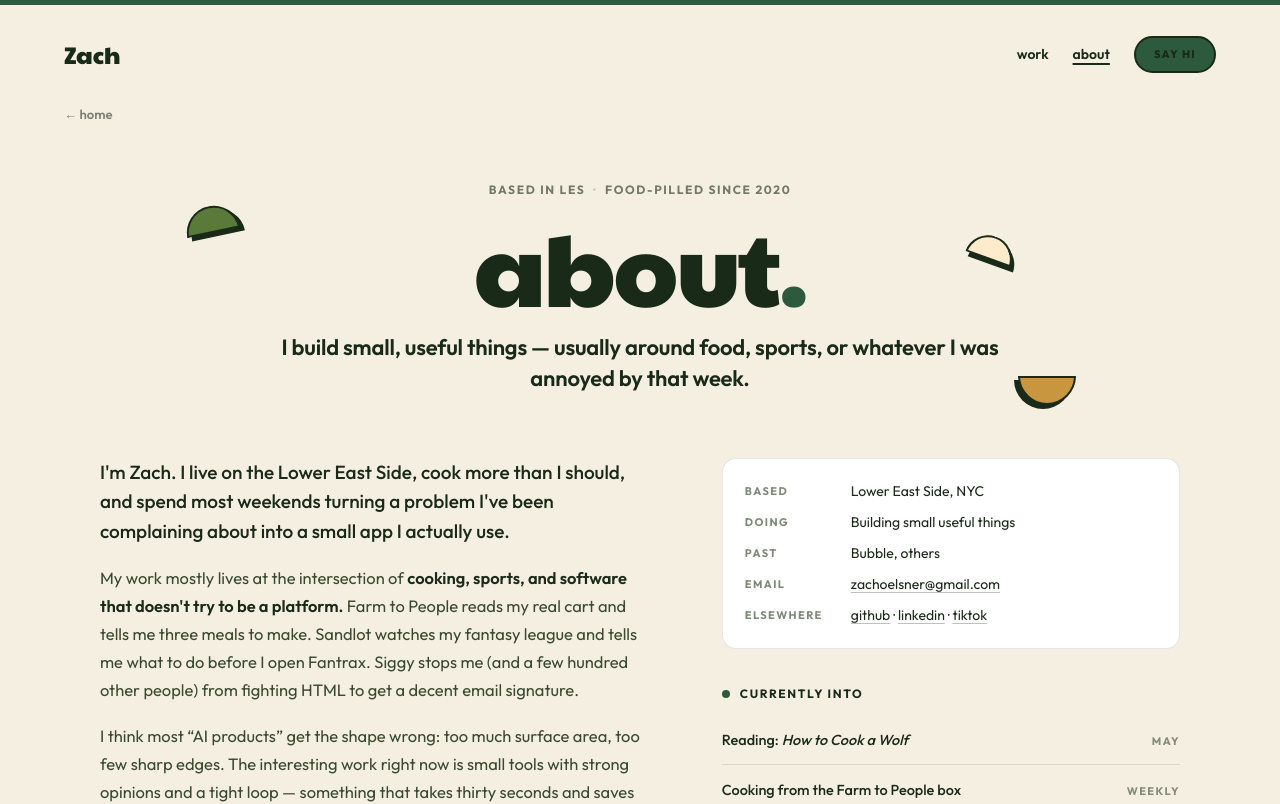
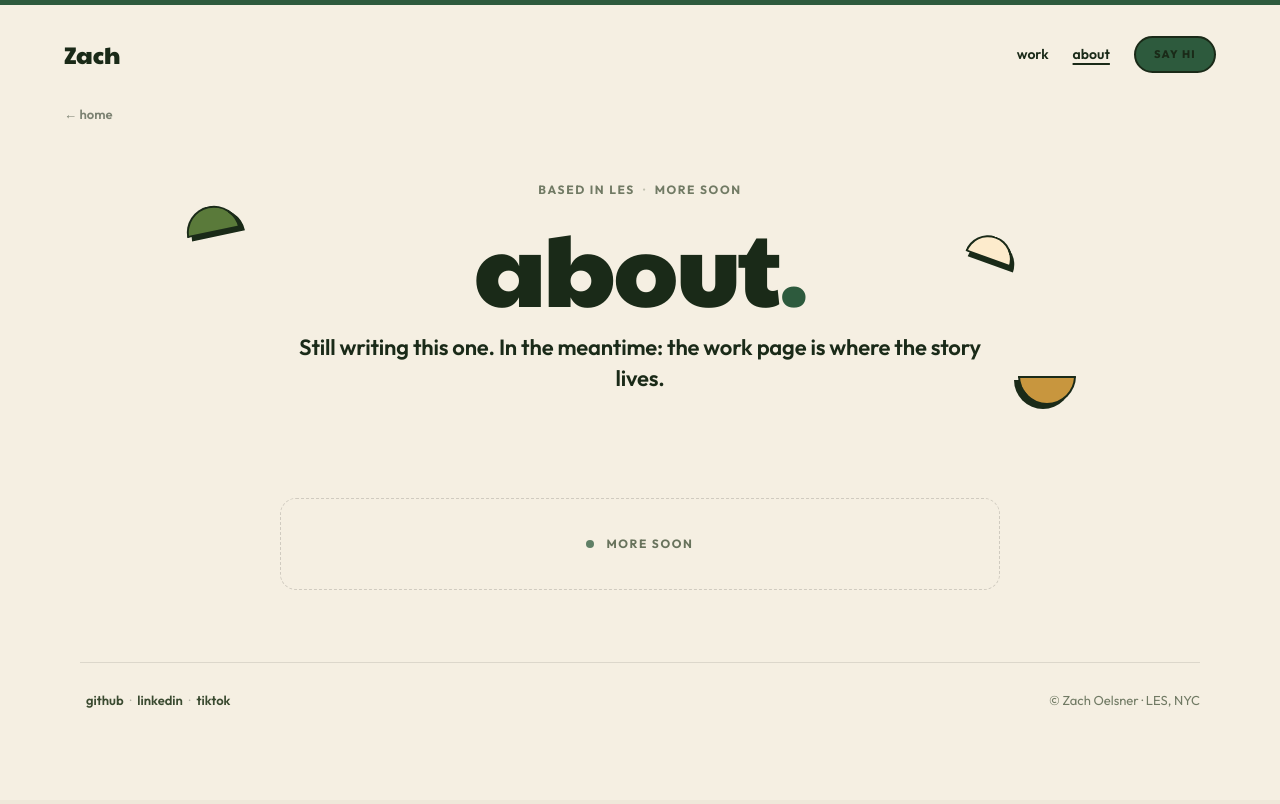
Before and after one commit to zoelsner/personal-site, a Next.js app: page /about in a window 1280 px wide. Shown: the top 804 px of the page. Built offline with nearby package versions, Linux system fonts and the light colour scheme.

Commit message:
/about: stub with "more soon" placeholder (#4)
Removes fabricated bio prose, quick-facts sidebar, and currently-into list. Replaces with hero + dashed "more soon" card.

```diff
--- a/app/about/page.module.css
+++ b/app/about/page.module.css
@@ -1,121 +1,28 @@
-.body {
+.placeholder {
   position: relative;
   z-index: 2;
-  max-width: 1080px;
-  margin: 8px auto 0;
-  display: grid;
-  grid-template-columns: 1.2fr 1fr;
-  gap: 72px;
-  align-items: start;
+  display: flex;
+  align-items: center;
+  justify-content: center;
+  gap: 12px;
+  max-width: 720px;
+  margin: 48px auto 0;
+  padding: 36px 24px;
+  border: 1.5px dashed rgba(0, 0, 0, 0.2);
+  border-radius: 16px;
+  font-family: var(--font-outfit), sans-serif;
+  font-weight: 700;
+  font-size: 12px;
+  letter-spacing: 1.6px;
+  text-transform: uppercase;
+  color: #3a4a30;
+  opacity: 0.75;
   width: 100%;
 }
 
-.prose {
-  font-size: 16.5px;
-  line-height: 1.7;
-  color: #3a4a30;
+.placeholderDot {
+  width: 8px;
+  height: 8px;
+  border-radius: 50%;
+  background: var(--accent, #2d5a3d);
 }
-
-.prose p {
-  margin: 0 0 18px;
-}
-
-.prose b {
-  font-weight: 600;
-  color: #1a2a18;
-}
-
-.lede {
-  font-family: var(--font-outfit), sans-serif;
-  font-weight: 500;
-  font-size: 19px;
-  line-height: 1.55;
-  color: #1a2a18;
-  margin-bottom: 22px;
-}
-
-.aside {
-  display: flex;
-  flex-direction: column;
-  gap: 36px;
-}
-
-.quick {
-  background: #fff;
-  border: 1.5px solid rgba(0, 0, 0, 0.1);
-  border-radius: 14px;
-  padding: 22px;
-}
-
-.quick dl {
-  margin: 0;
-  display: grid;
-  grid-template-columns: 92px 1fr;
-  row-gap: 10px;
-  column-gap: 14px;
-  font-size: 14px;
-}
-
-.quick dt {
-  font-family: var(--font-outfit), sans-serif;
-  font-weight: 700;
-  font-size: 11px;
-  letter-spacing: 1.4px;
-  text-transform: uppercase;
-  color: #3a4a30;
-  opacity: 0.65;
-  align-self: center;
-}
-
-.quick dd {
-  margin: 0;
-  color: #1a2a18;
-}
-
-.quick dd a {
-  color: inherit;
-  text-decoration: underline;
-  text-underline-offset: 3px;
-  text-decoration-thickness: 1px;
-  text-decoration-color: rgba(0, 0, 0, 0.25);
-}
-
-.quick dd a:hover {
-  text-decoration-color: #1a2a18;
-}
-
-.bits .bit {
-  padding: 14px 0;
-  border-top: 1px solid rgba(0, 0, 0, 0.1);
-  display: grid;
-  grid-template-columns: 1fr auto;
-  gap: 12px;
-  align-items: baseline;
-}
-
-.bits .bit:first-of-type {
-  border-top: none;
-  padding-top: 4px;
-}
-
-.bits .what {
-  font-size: 14.5px;
-  color: #1a2a18;
-  font-weight: 500;
-}
-
-.bits .when {
-  font-size: 11px;
-  font-weight: 700;
-  letter-spacing: 1.4px;
-  text-transform: uppercase;
-  color: #3a4a30;
-  opacity: 0.6;
-}
-
-@media (max-width: 880px) {
-  .body {
-    grid-template-columns: 1fr;
-    gap: 48px;
-  }
-}
--- a/app/about/page.tsx
+++ b/app/about/page.tsx
@@ -7,27 +7,16 @@ import styles from "./page.module.css"
 
 export const metadata: Metadata = {
   title: "About",
-  description:
-    "Software about food and daily frictions. Based in the Lower East Side.",
+  description: "About Zach Oelsner — more soon.",
   openGraph: {
     title: "About · Zach Oelsner",
-    description:
-      "Software about food and daily frictions. Based in the Lower East Side.",
+    description: "About Zach Oelsner — more soon.",
   },
   twitter: {
     title: "About · Zach Oelsner",
-    description:
-      "Software about food and daily frictions. Based in the Lower East Side.",
+    description: "About Zach Oelsner — more soon.",
   },
 }
-
-const bits = [
-  { what: <>Reading: <em>How to Cook a Wolf</em></>, when: "May" },
-  { what: "Cooking from the Farm to People box", when: "Weekly" },
-  { what: "Yankees season + my fantasy team", when: "Daily" },
-  { what: "Long walks across the bridges", when: "Always" },
-  { what: "Espresso, badly pulled", when: "Mornings" },
-]
 
 export default function AboutPage() {
   const stageStyle = {
@@ -97,108 +86,26 @@ export default function AboutPage() {
           <div className={shell.kicker}>
             <span>based in LES</span>
             <span className={shell.sep}>·</span>
-            <span>food-pilled since 2020</span>
+            <span>more soon</span>
           </div>
           <h1 className={shell.title}>
             about<span className={shell.dot}>.</span>
           </h1>
           <p className={shell.subtitle}>
-            I build small, useful things — usually around food, sports, or
-            whatever I was annoyed by that week.
+            Still writing this one. In the meantime: the{" "}
+            <Link
+              href="/work"
+              style={{ color: "inherit", textDecorationThickness: 2 }}
+            >
+              work
+            </Link>{" "}
+            page is where the story lives.
           </p>
         </section>
 
-        <section className={styles.body}>
-          <div className={styles.prose}>
-            <p className={styles.lede}>
-              I&apos;m Zach. I live on the Lower East Side, cook more than I
-              should, and spend most weekends turning a problem I&apos;ve
-              been complaining about into a small app I actually use.
-            </p>
-            <p>
-              My work mostly lives at the intersection of{" "}
-              <b>cooking, sports, and software that doesn&apos;t try to be a
-              platform.</b>{" "}
-              Farm to People reads my real cart and tells me three meals to
-              make. Sandlot watches my fantasy league and tells me what to
-              do before I open Fantrax. Siggy stops me (and a few hundred
-              other people) from fighting HTML to get a decent email
-              signature.
-            </p>
-            <p>
-              I think most &ldquo;AI products&rdquo; get the shape wrong:
-              too much surface area, too few sharp edges. The interesting
-              work right now is small tools with strong opinions and a
-              tight loop — something that takes thirty seconds and saves
-              you an hour. That&apos;s what I try to build.
-            </p>
-            <p>
-              Before this I was at <b>Bubble</b>, and before that a few
-              other places that taught me how to ship. If you&apos;ve got a
-              half-baked idea that smells like a weekend project, I&apos;d
-              love to hear about it.
-            </p>
-          </div>
-
-          <aside className={styles.aside}>
-            <div className={styles.quick}>
-              <dl>
-                <dt>Based</dt>
-                <dd>Lower East Side, NYC</dd>
-                <dt>Doing</dt>
-                <dd>Building small useful things</dd>
-                <dt>Past</dt>
-                <dd>Bubble, others</dd>
-                <dt>Email</dt>
-                <dd>
-                  <a href="mailto:zachoelsner@gmail.com">
-                    zachoelsner@gmail.com
-                  </a>
-                </dd>
-                <dt>Elsewhere</dt>
-                <dd>
-                  <a
-                    href="https://github.com/zoelsner"
-                    target="_blank"
-                    rel="noopener noreferrer"
-                  >
-                    github
-                  </a>
-                  {" · "}
-                  <a
-                    href="https://linkedin.com/in/zoelsner"
-                    target="_blank"
-                    rel="noopener noreferrer"
-                  >
-                    linkedin
-                  </a>
-                  {" · "}
-                  <a
-                    href="https://tiktok.com/@builtwithzach"
-                    target="_blank"
-                    rel="noopener noreferrer"
-                  >
-                    tiktok
-                  </a>
-                </dd>
-              </dl>
-            </div>
-
-            <div>
-              <h4 className={shell.sectionH}>
-                <span className={shell.dotmark} aria-hidden="true" />
-                currently into
-              </h4>
-              <div className={styles.bits}>
-                {bits.map((bit, i) => (
-                  <div key={i} className={styles.bit}>
-                    <span className={styles.what}>{bit.what}</span>
-                    <span className={styles.when}>{bit.when}</span>
-                  </div>
-                ))}
-              </div>
-            </div>
-          </aside>
+        <section className={styles.placeholder}>
+          <span className={styles.placeholderDot} aria-hidden="true" />
+          <span>more soon</span>
         </section>
 
         <section className={shell.pfooter}>
```
